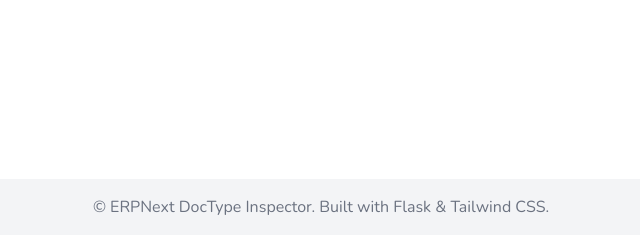
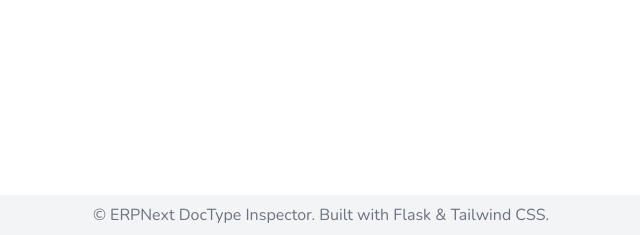
Before and after one commit to kamau-crypto/frappe_introspector, a Flask app: page /docs in a window 1280 px wide. Shown: the part 565-800 px from the top of the page, without its empty margins (319-959 px from the left). Run offline with Flask 3, Linux system fonts and the light colour scheme; some libraries are stand-ins or nearby versions.

Commit message:
Made the bottom div more presentable

```diff
--- a/templates/base.html
+++ b/templates/base.html
@@ -138,7 +138,7 @@
         </main>
 
         <!-- Footer -->
-        <footer class="bg-gray-100 mt-5 py-4 w-full fixed bottom-0">
+        <footer class="bg-gray-100 mt-8 py-2 w-full fixed bottom-0">
             <div class="max-w-7xl mx-auto text-center text-gray-500">
                 <p>
                     &copy; ERPNext DocType Inspector. Built with Flask &
```
